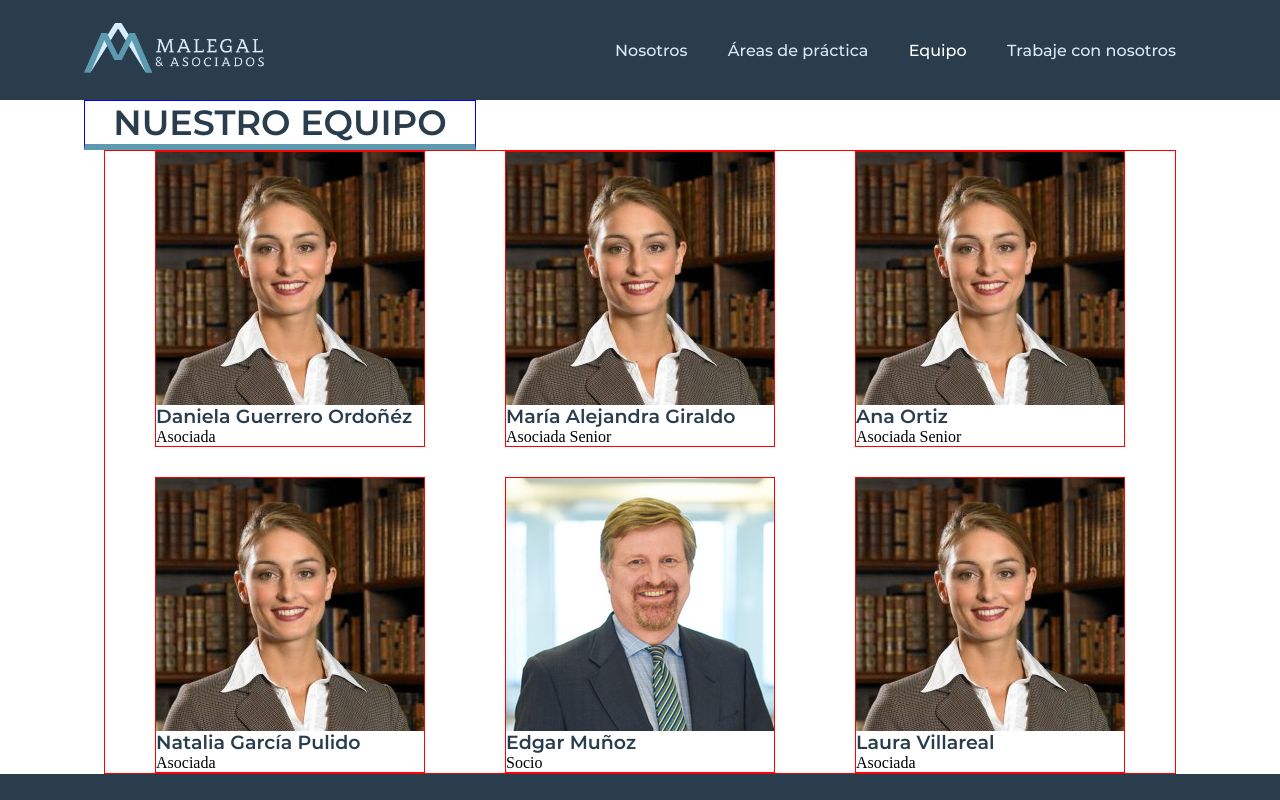
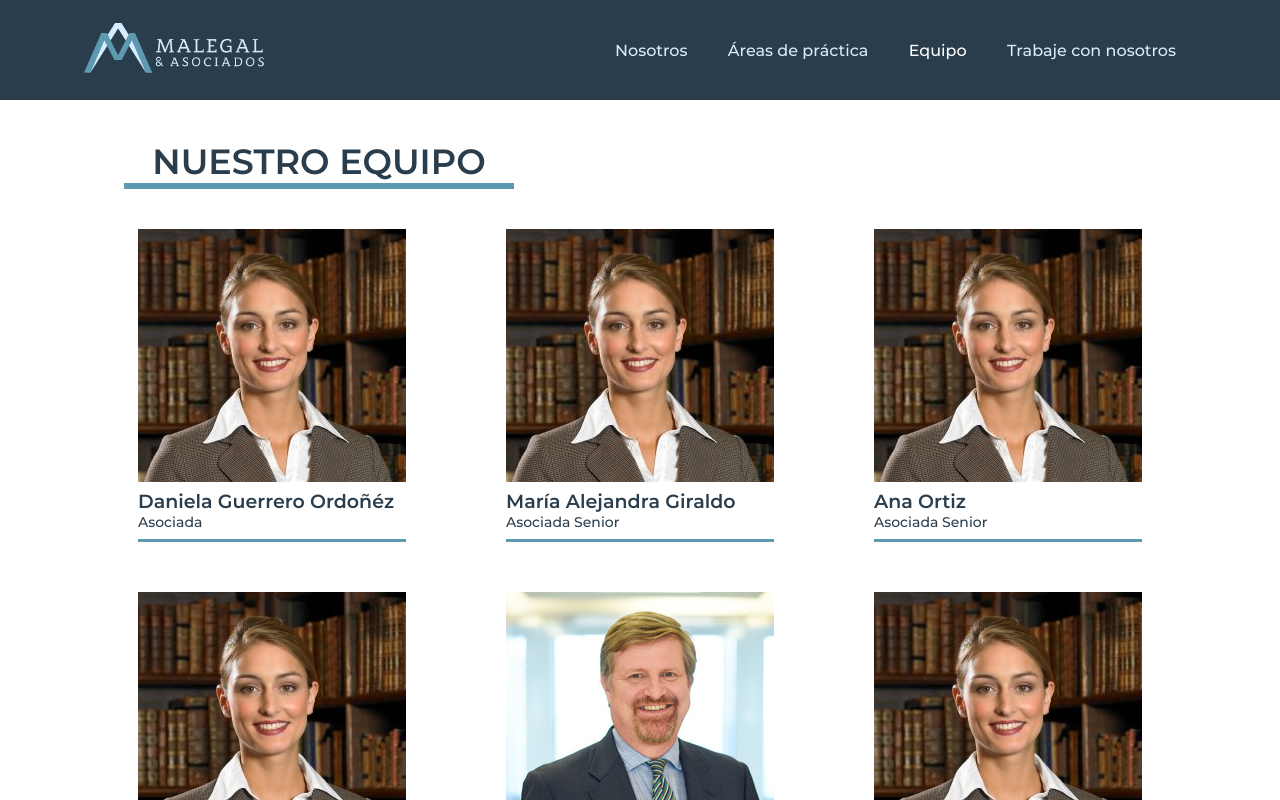
Before and after one commit to fcor/malegal, a React (Create React App) app: page /equipo in a window 1280 px wide. Shown: the top 800 px of the page. Built offline with nearby package versions, Linux system fonts and the light colour scheme.

Commit message:
Some styles added to Team Component

```diff
--- a/src/App.css
+++ b/src/App.css
@@ -279,8 +279,8 @@ body{
 }
 
 .team-header{
-  border: 1px solid blue;
-  margin: 0;
+  /* border: 1px solid blue; */
+  margin: 40px;
   color: #2A3D4C;
   font-family: 'Montserrat';
   font-size: 35px;
@@ -293,26 +293,33 @@ body{
 
 .team-cards{
   /* width: 100%; */
-  padding: 0 50px;
+  /* padding: 0 50px; */
+  margin-bottom: 50px;
   /* height: 700px; */
-  border: 1px solid red;
+  /* border: 1px solid red; */
   display: grid;
   grid-template-columns: 1fr 1fr 1fr;
-  grid-column-gap: 80px;
-  grid-row-gap: 30px;
+  grid-column-gap: 100px;
+  grid-row-gap: 50px;
 }
 
 .team-card{
-  border: 1px solid red;
+  /* border: 1px solid red; */
   align-items: flex-start;
+  border-bottom: 3px solid #5D9AAF;
+  cursor: pointer;
+}
+
+.team-card:hover .team-card-avatar{
+  box-shadow: 0 3px 6px rgba(0,0,0,0.16), 0 3px 6px rgba(0,0,0,0.23);
 }
 
 .team-card-avatar{
-
+  transition: .2s;
 }
 
 .team-card-text{
-
+  margin: 8px 0;
 }
 
 .team-card-text h1 {
@@ -324,6 +331,10 @@ body{
 
 .team-card-text p {
   margin: 0;
+  color: #2A3D4C;
+  font-family: 'Montserrat';
+  font-size: 14px;
+  font-weight: 500;
 }
 
 /* Footer styles */
```
